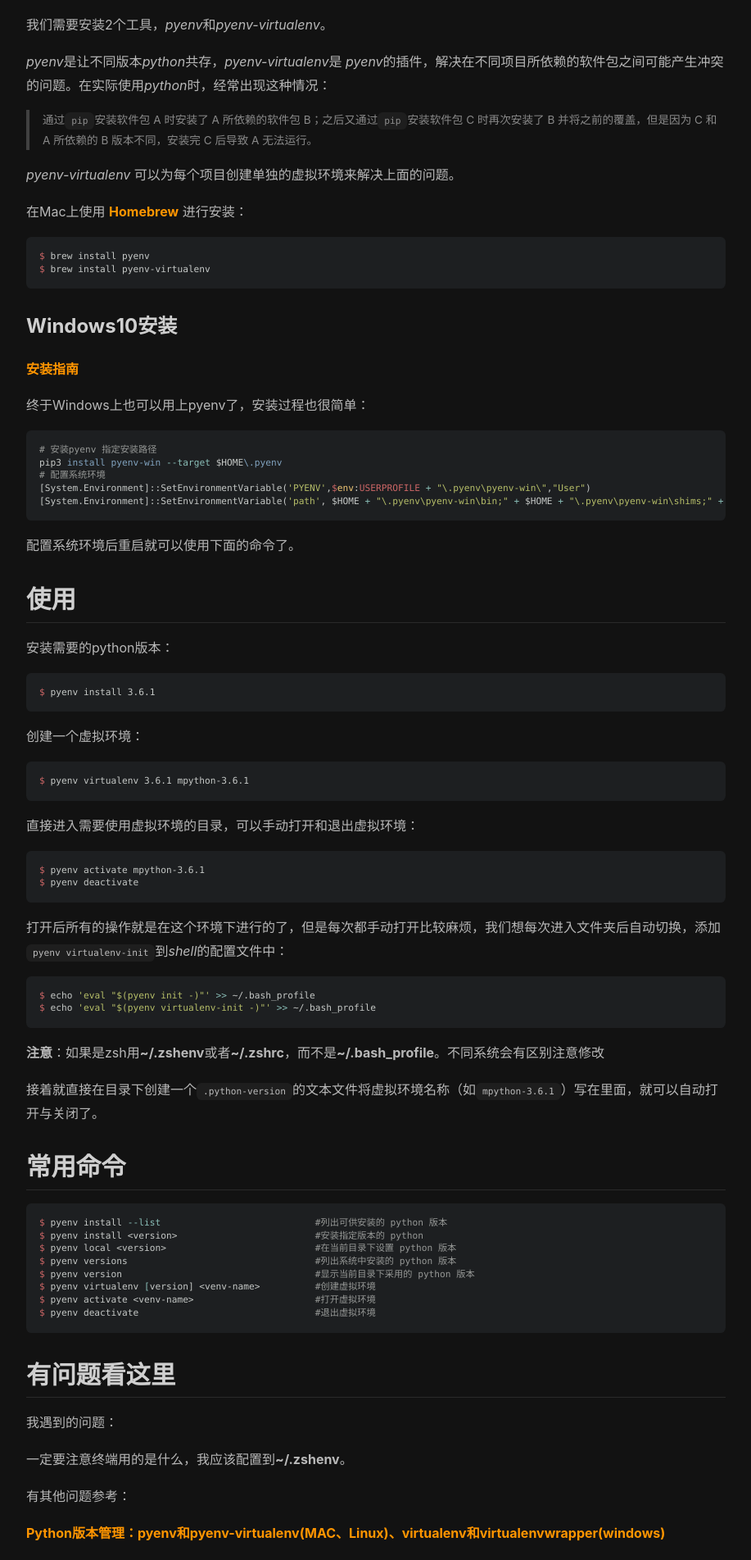
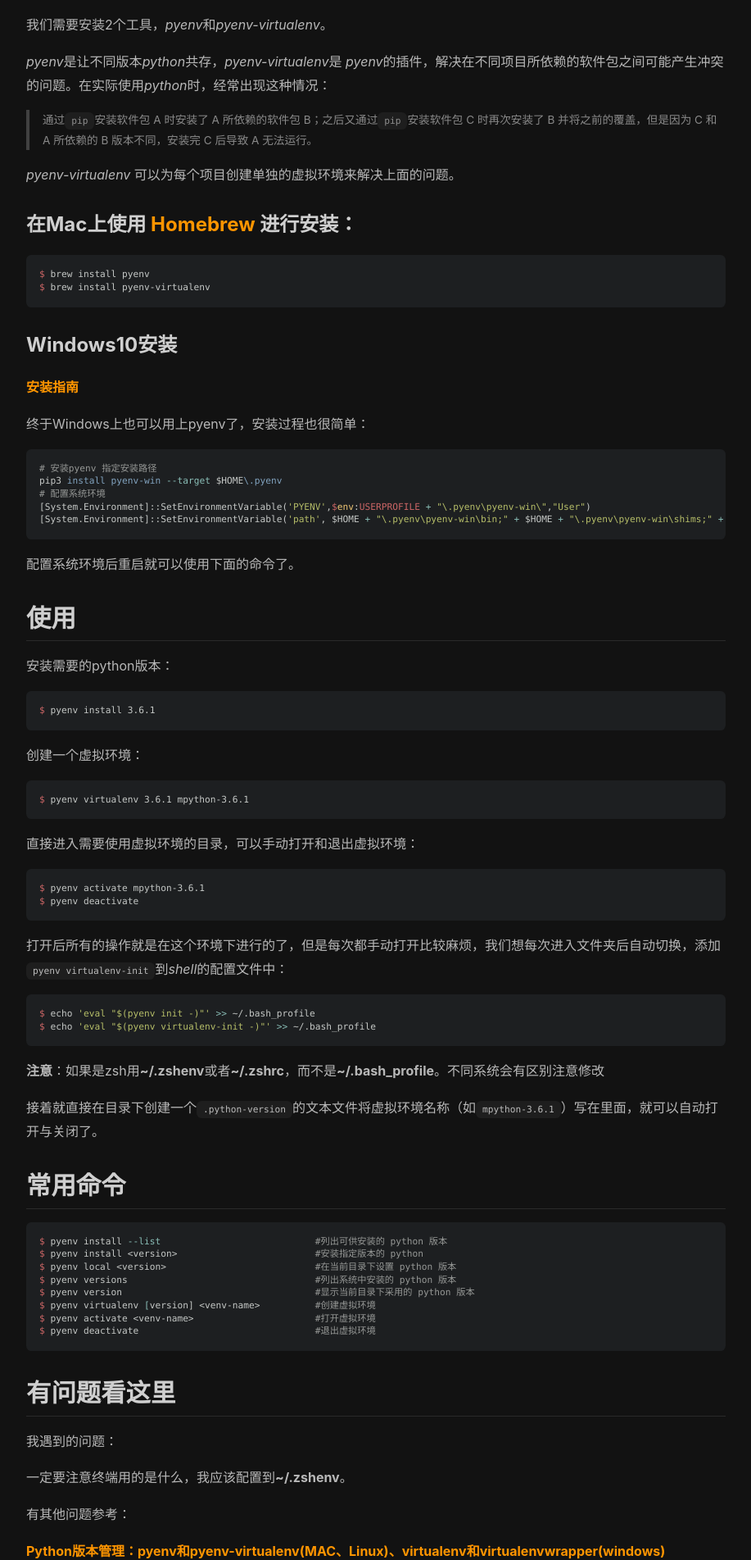
Before and after one commit to Zhb-Wave/Zhb-Wave.github.io, a Jekyll site: the page built from _posts/2020-05-13-python-pyenv.md, in a window 1280 px wide. Shown: the part 446-2349 px from the top of the page at 82% size, without its empty margins (181-1098 px from the left). Built offline with Jekyll 4.4.1, drawn with Linux system fonts in a browser that asks for light colours; nearby versions of some CDN libraries.

````diff
--- a/_posts/2020-05-13-python-pyenv.md
+++ b/_posts/2020-05-13-python-pyenv.md
@@ -19,7 +19,7 @@ tags: Python
 
 *pyenv-virtualenv* 可以为每个项目创建单独的虚拟环境来解决上面的问题。
 
-在Mac上使用 [Homebrew](https://brew.sh) 进行安装：
+### 在Mac上使用 [Homebrew](https://brew.sh) 进行安装：
 
 ```shell
 $ brew install pyenv
````
